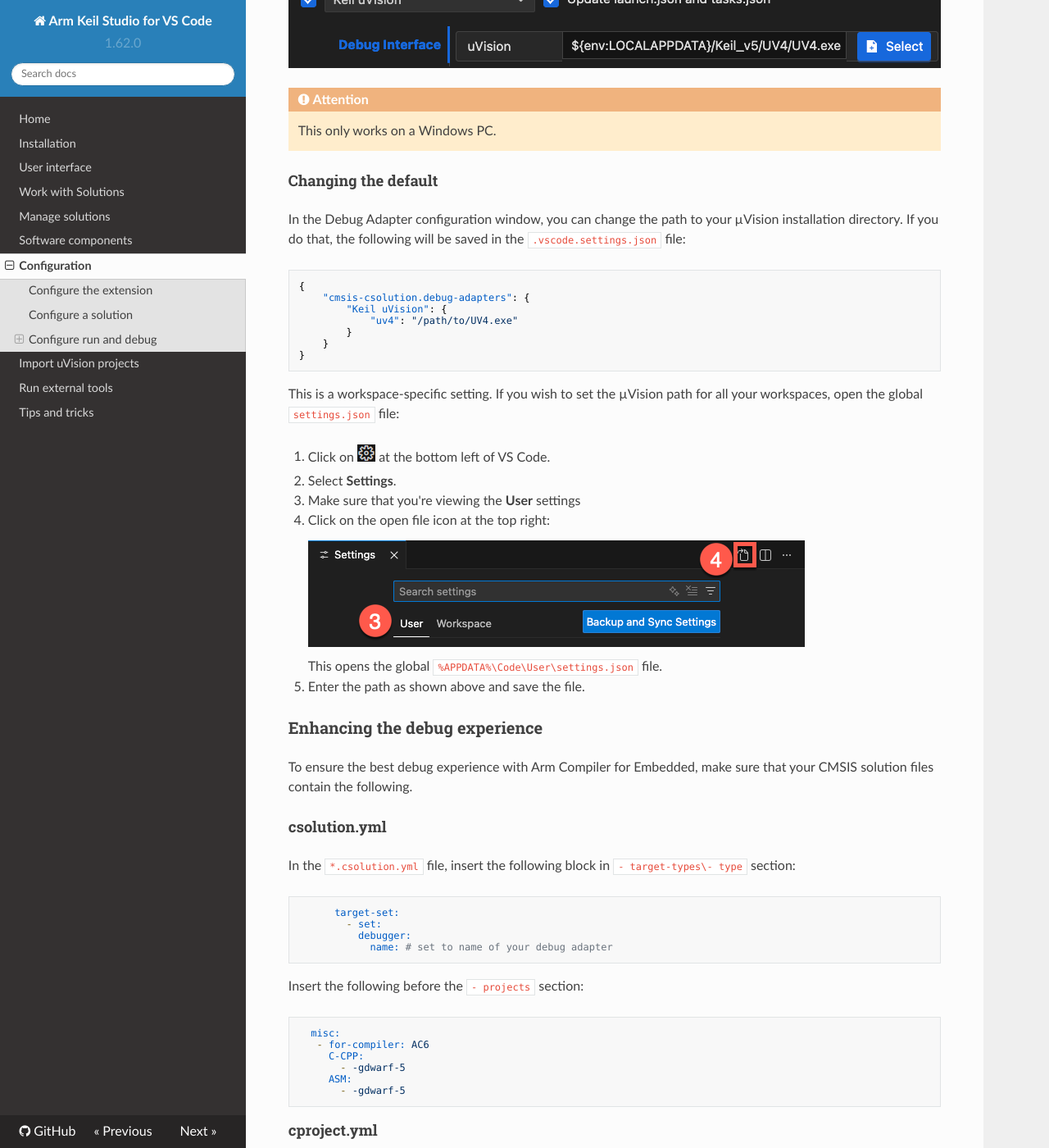
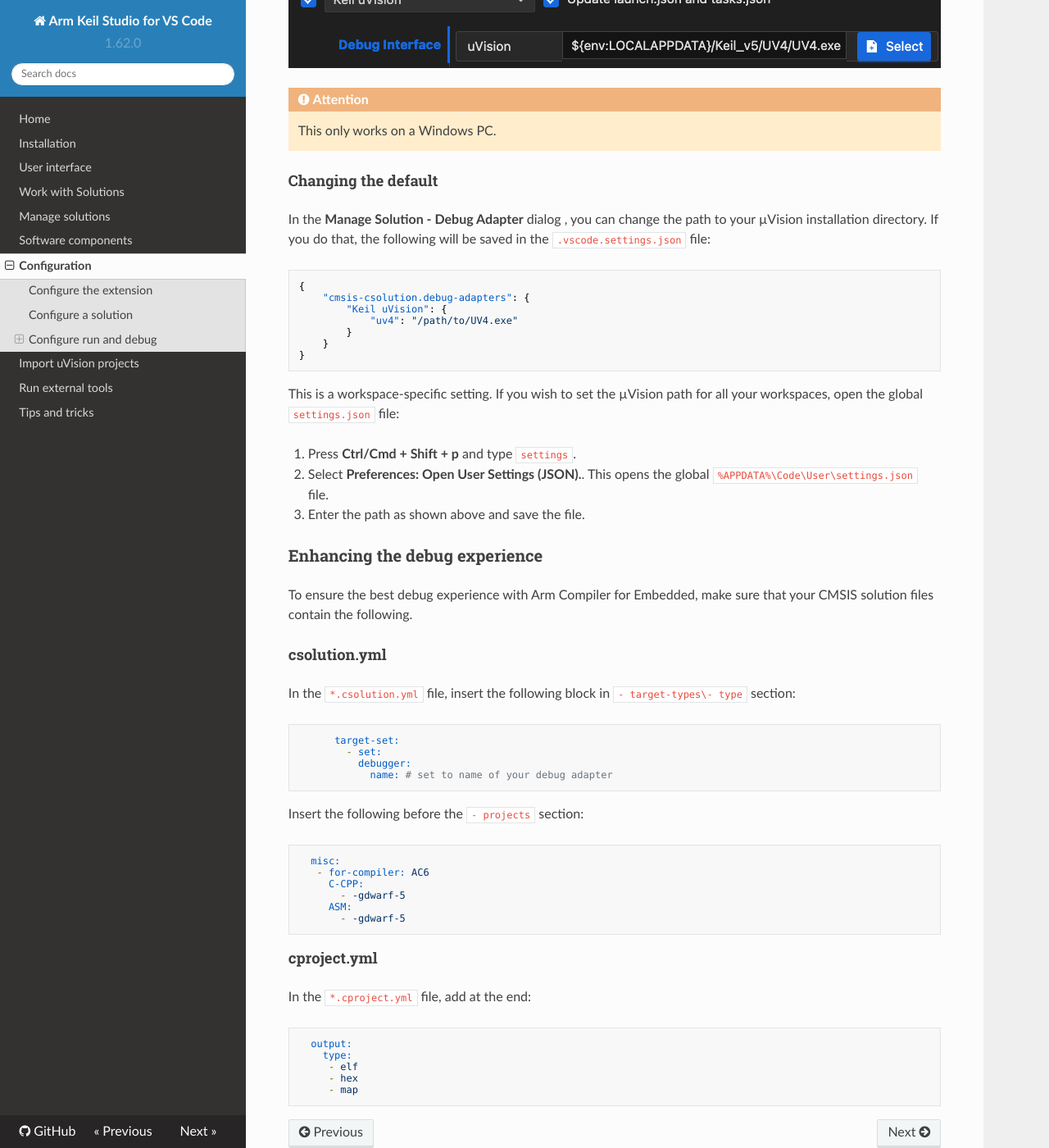
Before and after one commit to MDK-Packs/vscode-cmsis-solution-docs, an MkDocs documentation site: the page built from docs/configuration.md, in a window 1280 px wide and 1400 px high, scrolled down 6277 px. Shown: the whole window at 82% size. Built offline with MkDocs 1.6.1, drawn with Linux system fonts in a browser that asks for light colours; nearby versions of some CDN libraries.

Commit message:
Simplification

````diff
--- a/docs/configuration.md
+++ b/docs/configuration.md
@@ -189,8 +189,8 @@
 
 #### Changing the default
 
-In the Debug Adapter configuration window, you can change the path to your µVision installation directory. If you do
-that, the following will be saved in the `.vscode.settings.json` file:
+In the **Manage Solution - Debug Adapter** dialog , you can change the path to your µVision installation directory. If
+you do that, the following will be saved in the `.vscode.settings.json` file:
 
 ```json
 {
@@ -205,13 +205,9 @@
 This is a workspace-specific setting. If you wish to set the µVision path for all your workspaces, open the global
 `settings.json` file:
 
-1. Click on ![Cog wheel](./images/cogwheel-icon.png) at the bottom left of VS Code.
-2. Select **Settings**.
-3. Make sure that you're viewing the **User** settings
-4. Click on the open file icon at the top right:
-   ![user Settings](./images/user-settings.png)
-   This opens the global `%APPDATA%\Code\User\settings.json` file.
-5. Enter the path as shown above and save the file.
+1. Press **Ctrl/Cmd + Shift + p** and type `settings`.
+2. Select **Preferences: Open User Settings (JSON).**. This opens the global `%APPDATA%\Code\User\settings.json` file.
+3. Enter the path as shown above and save the file.
 
 <!--
 ### Template Files
````
